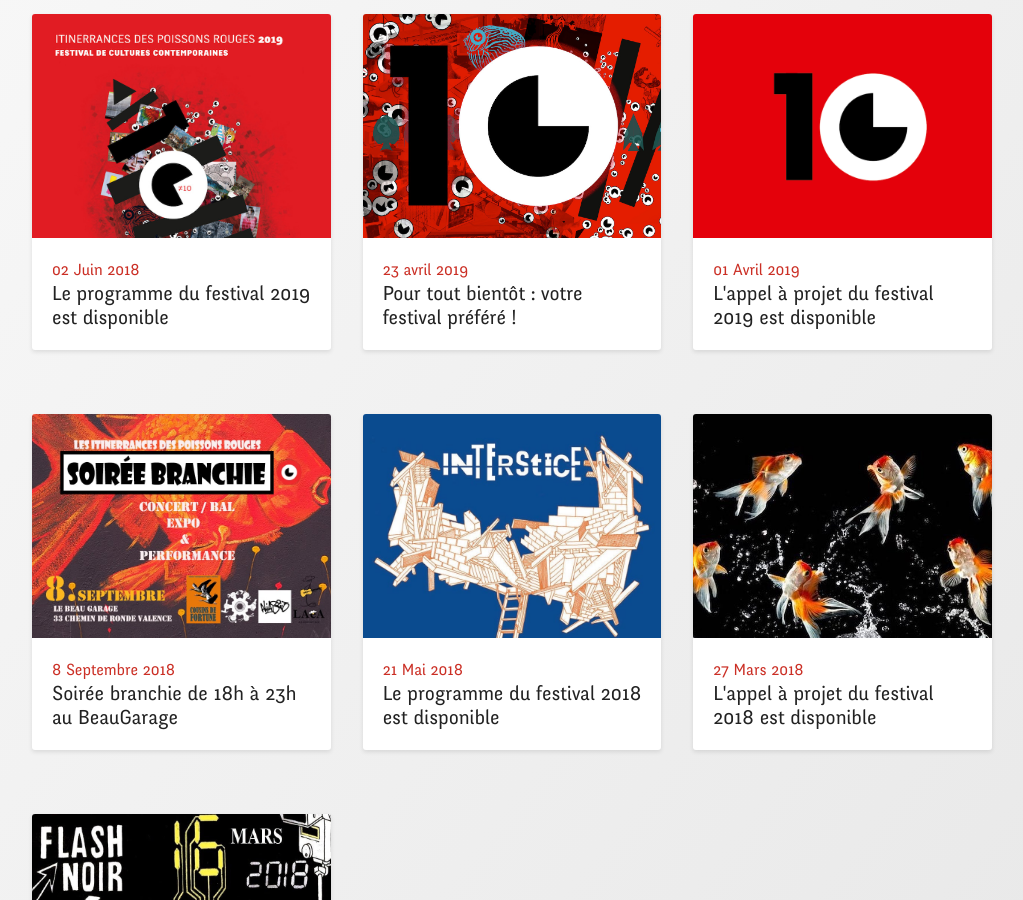
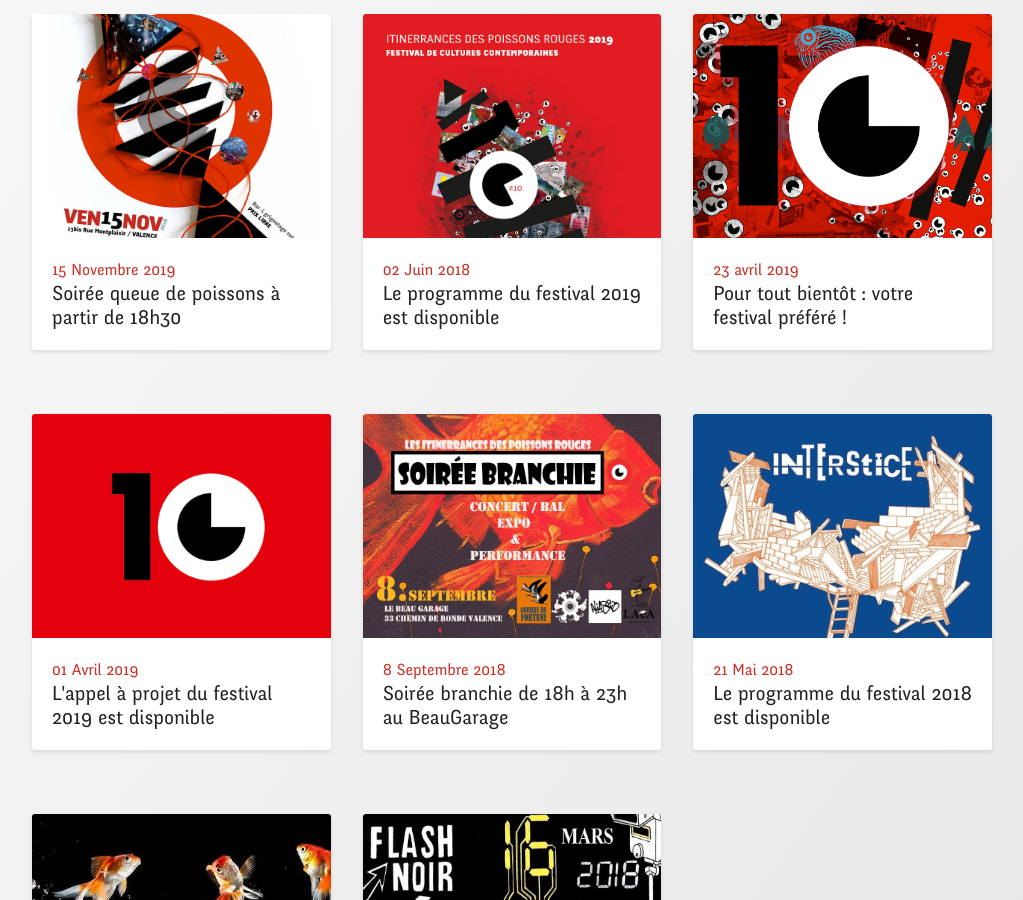
Before and after one commit to jmvallet/les-itinerrances-des-poissons-rouges.fr, a Jekyll site: the page built from _actualites/index.html, in a window 1280 px wide and 900 px high, scrolled down 344 px. Shown: the whole window, without its empty margins (128-1151 px from the left). Built offline with Jekyll 4.4.1, drawn with Linux system fonts in a browser that asks for light colours.

Commit message:
Soirée queue de poissons

```diff
--- /dev/null
+++ b/_actualites/2019-11-06-soiree-queue-de-poissons/index.md
@@ -0,0 +1,34 @@
+---
+layout: actualite
+is_event: true
+event_date: 15 Novembre 2019
+event_title: "Soirée queue de poissons à partir de 18h30"
+event_illustration: affiche_small.jpg
+title: "15 Novembre 2019 : Soirée queue de poissons"
+description: "Exposition «&nbsp;Suivez le fil&nbsp;» - AG en apnée - Ballet des poissons"
+social_image: affiche.jpg
+---
+<p class="address">13bis rue Montplaisir, 26000 Valence</p>
+
+<h3>Au programme</h3>
+<ul>
+  <li><strong>18h30</strong> : Exposition «&nbsp;Suivez le fil&nbsp;»</li>
+  <li>
+    <strong>19h30</strong> : Performance «&nbsp;Dixit Deus Fiat Lux&nbsp;».
+    Carte blanche à Émilie Tissot «&nbsp;L'art en question&nbsp;»
+  </li>
+  <li>
+    <strong>20h30</strong> : AG en apnée (10 mn ?)
+    <br />+ Fishstorming
+    <br />+ Réanimation Apéro
+  </li>
+  <li><strong>21h30</strong> : Ballet des poissons</li>
+</ul>
+<p>
+  <em>Bar & Grignotage sur place - Prix libre</em>
+</p>
+
+<h3>L'affiche</h3>
+<div class="solo solo--large">
+  <img src="affiche.jpg" />
+</div>
```
Also changed, not shown: _actualites/2019-04-23-pour-tout-bientot-votre-festival-prefere/index.md (+1 -1 lines), _actualites/2019-11-06-soiree-queue-de-poissons/affiche.jpg (added), _actualites/2019-11-06-soiree-queue-de-poissons/affiche_small.jpg (added).
